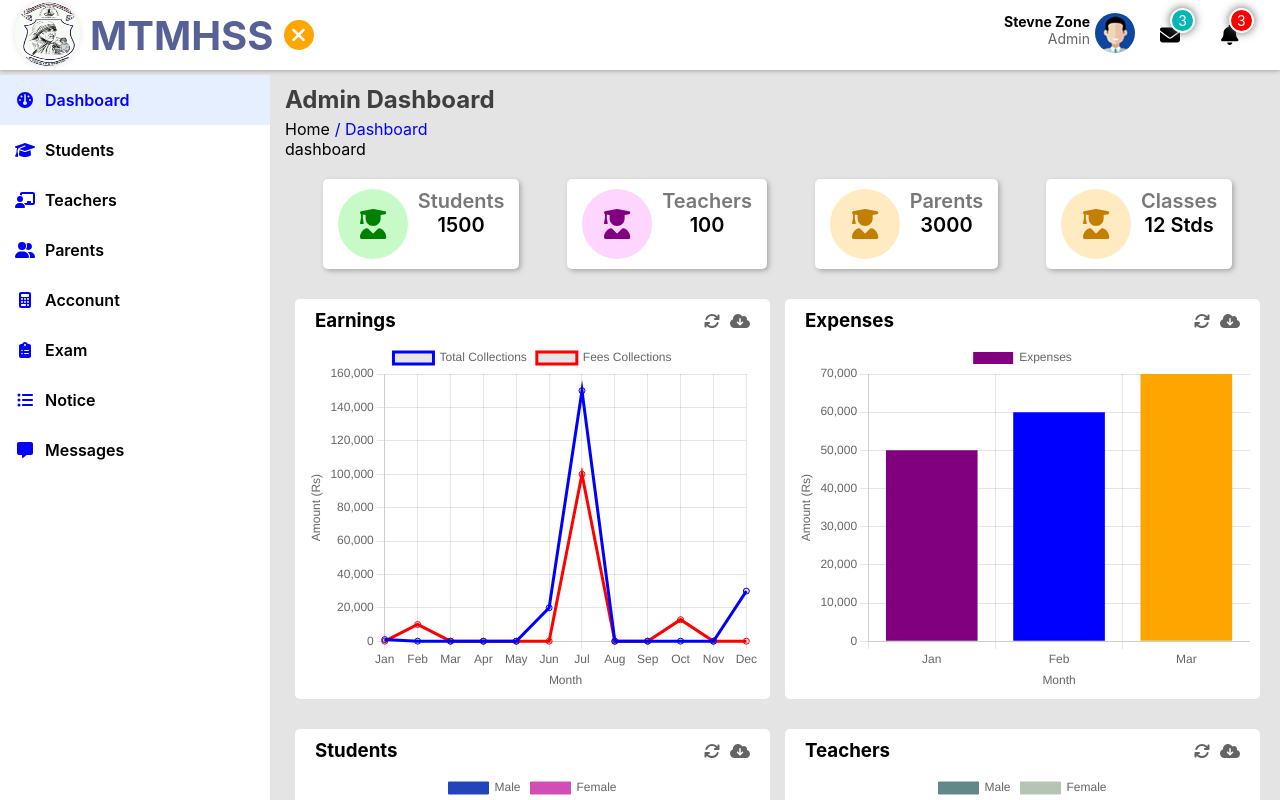
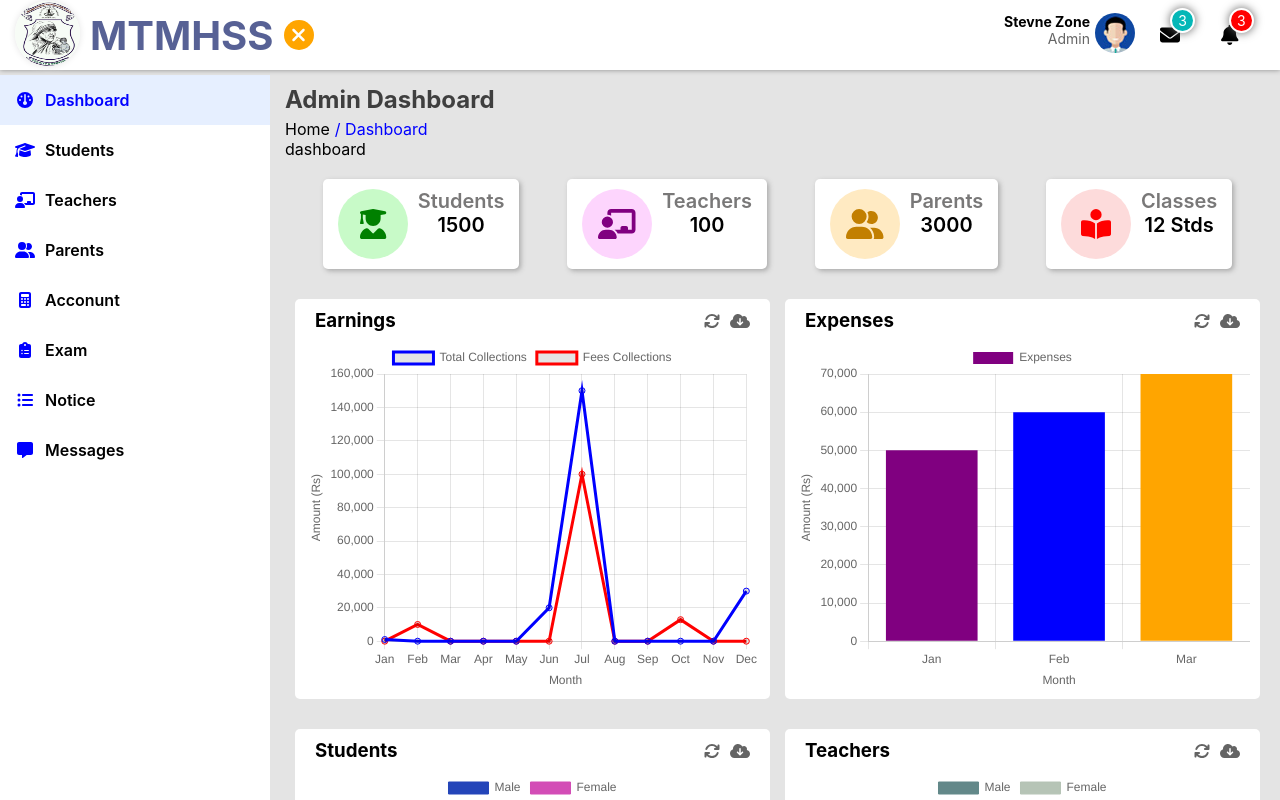
Before and after one commit to Vinoth82003/school_frontend, a React (Create React App) app: page / in a window 1280 px wide. Shown: the top 800 px of the page. Built offline with nearby package versions, Linux system fonts and the light colour scheme.

Commit message:
Admin counter css changes

```diff
--- a/src/Components/Admin.jsx
+++ b/src/Components/Admin.jsx
@@ -2,9 +2,12 @@ import React, { useEffect, useRef } from "react";
 import "../css/admin.css";
 import { FontAwesomeIcon } from "@fortawesome/react-fontawesome";
 import {
+  faBookOpenReader,
+  faChalkboardTeacher,
   faCloudDownloadAlt,
   faRefresh,
   faUserGraduate,
+  faUserGroup,
 } from "@fortawesome/free-solid-svg-icons";
 import Chart from "chart.js/auto";
 
@@ -228,7 +231,7 @@ const Admin = () => {
           </li>
           <li className="counter teachers">
             <div className="counter_icon">
-              <FontAwesomeIcon icon={faUserGraduate} />
+              <FontAwesomeIcon icon={faChalkboardTeacher} />
             </div>
             <div className="counter_details">
               <p className="counter_name">Teachers</p>
@@ -237,16 +240,16 @@ const Admin = () => {
           </li>
           <li className="counter parents">
             <div className="counter_icon">
-              <FontAwesomeIcon icon={faUserGraduate} />
+              <FontAwesomeIcon icon={faUserGroup} />
             </div>
             <div className="counter_details">
               <p className="counter_name">Parents</p>
               <p className="counter_count">3000</p>
             </div>
           </li>
-          <li className="counter parents">
+          <li className="counter classes">
             <div className="counter_icon">
-              <FontAwesomeIcon icon={faUserGraduate} />
+              <FontAwesomeIcon icon={faBookOpenReader} />
             </div>
             <div className="counter_details">
               <p className="counter_name">Classes</p>
--- a/src/css/admin.css
+++ b/src/css/admin.css
@@ -31,6 +31,11 @@
 .counter.parents {
   --bg: #ffeac2;
   --clr: #c27f01;
+}
+
+.counter.classes {
+  --bg: rgb(253, 219, 219);
+  --clr: red;
 }
 
 .counter_icon {
```
